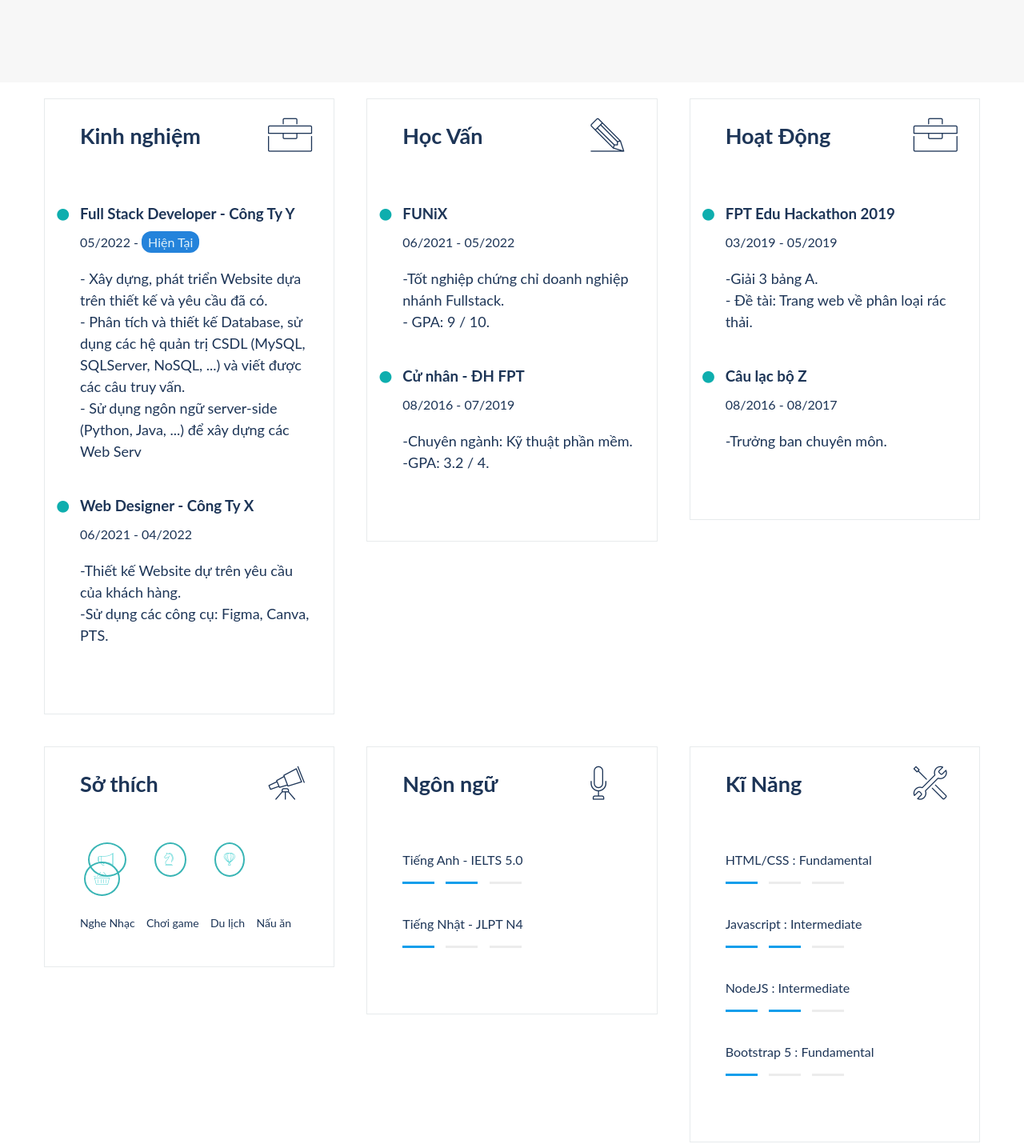
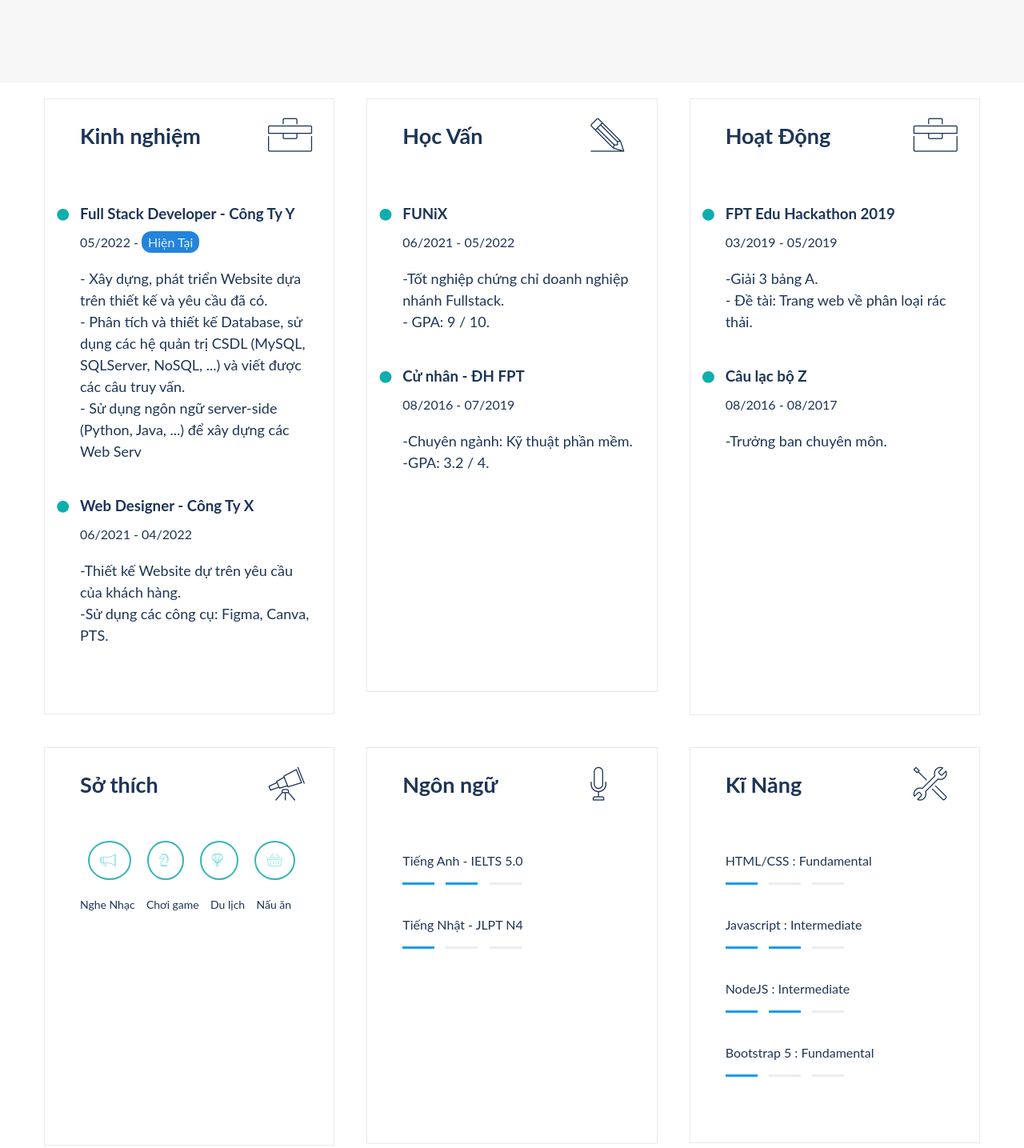
Before and after one commit to BachTon2008/asm2, a plain HTML site: page index.html in a window 1280 px wide. Shown: the part 1220-2655 px from the top of the page at 80% size. Drawn offline with Linux system fonts and the light colour scheme.

Commit message:
bachtonlam_asm2

```diff
--- a/css/style.css
+++ b/css/style.css
@@ -25,7 +25,7 @@ section > .container {
 /* Banner */
 .img-banner {
   position: relative;
-  background-image: url(/images/banner.jpg);
+  background-image: url(../images/banner.jpg);
   width: 100%;
   height: 600px;
   background-size: cover;
@@ -97,22 +97,14 @@ li span {
 
 #pesonal-info {
   padding: 0 200px 80px 30px;
-  /* background-color: white; */
-  /* border-radius: 35px; */
-  /* box-shadow: 0 10px 20px 0 rgba(0, 0, 0, 0.19); */
+
   font-size: 18px;
   margin-bottom: 30px;
-  /* padding: 40px 30px;
-  background-color: #e7f2f8;
-  border-radius: 25px;
-  box-shadow: 0 10px 20px 0 rgba(0, 0, 0, 0.19); */
 }
 
 #target {
   padding: 40px 30px;
-  /* background-color: #e7f2f8; */
-  /* border-radius: 25px; */
-  /* box-shadow: 0 10px 20px 0 rgba(0, 0, 0, 0.19); */
+
   margin-bottom: 30px;
 }
 
@@ -124,6 +116,7 @@ li span {
   row-gap: 20px;
   align-items: start;
 }
+
 /* kinh nghiệm việc làm */
 .job-box-grid {
   display: grid;
@@ -133,7 +126,6 @@ li span {
   border: 0.5px solid #e7ebec;
   align-items: center;
   padding: 24px;
-  /* box-shadow: 0 10px 20px 0 rgba(0, 0, 0, 0.19); */
 }
 
 .job-content {
@@ -180,16 +172,11 @@ li span {
   border-radius: 50%;
 }
 .rounding {
-  /* width: 70px;
-  height: 70px; */
   color: rgb(62, 206, 206);
   border: 2px solid rgb(57, 181, 181);
-  padding: 10px;
+  padding: 13px;
   border-radius: 50%;
-  margin-right: 30px;
-  margin-left: 5px;
-
-  /* margin-bottom: 0.5rem; */
+  margin-right: 20px;
 }
 /* Ngôn ngữ */
 .good {
@@ -301,7 +288,7 @@ a:active {
 /* nâng cao */
 .avt-default {
   height: 250px;
-  width: 200px;
+  width: 250px;
   border-radius: 50%;
   background-color: #ffff;
   border: 4px solid #b7b3a9;
@@ -311,10 +298,7 @@ a:active {
 .avt-banner {
   position: absolute;
   display: inline-block;
-  bottom: -200px; /* dành cho máy tính câycây */
-  /* bottom: -180px; dành cho máy tính latoplatop */
+  bottom: -200px;
   right: 50%;
   transform: translate(50%, -50%);
 }
-/* border: 2px solid #b7b3a9;
-box-shadow: 0 10px 20px 0 rgba(0, 0, 0, 0.19); */
--- a/index.html
+++ b/index.html
@@ -28,25 +28,11 @@
         <a href="#">Thông tin &nbsp;<i class="icon icon-user"></i></a>
         <a href="#">Lý lịch &nbsp;<i class="icon icon-doc-text-inv"></i></a>
         <div class="text-nav">
-          <!-- <img
-            src="/images/z6613583571387_cb9fcb82bdfd7dbbdd8cb300cb896fd1.jpg"
-            alt="Avatar"
-            width="135px"
-            height="180px"
-            style="
-              border-radius: 50%;
-              margin-right: 10px;
-              border: 3px solid rgb(255, 255, 255);
-              position: absolute;
-              top: 90%;
-              left: 45%;
-            "
-          /> -->
           <h1>Tôn Lâm Bách</h1>
           <span>Full Stack Developer</span>
           <div class="avt-banner">
             <img
-              src="/images/z6613583571387_cb9fcb82bdfd7dbbdd8cb300cb896fd1.jpg"
+              src="./images/z6613583571387_cb9fcb82bdfd7dbbdd8cb300cb896fd1.jpg"
               alt="Avatar"
               class="avt-default"
             />
@@ -149,7 +135,10 @@
         <!-- end kinh nghiệm việc làm -->
 
         <!-- Học vấn -->
-        <div class="job-box-grid" style="margin-top: 20px">
+        <div
+          class="job-box-grid"
+          style="margin-top: 20px; padding-bottom: 212px"
+        >
           <div class="job-title">
             <h1>Học Vấn</h1>
           </div>
@@ -186,7 +175,10 @@
         <!-- end học vấn -->
 
         <!-- Hoạt động -->
-        <div class="job-box-grid" style="margin-top: 20px">
+        <div
+          class="job-box-grid"
+          style="margin-top: 20px; padding-bottom: 268px"
+        >
           <div class="job-title">
             <h1>Hoạt Động</h1>
           </div>
@@ -222,7 +214,10 @@
         <!-- End-hoạt động -->
 
         <!-- Sở thích -->
-        <div class="job-box-grid" style="margin-top: 20px">
+        <div
+          class="job-box-grid"
+          style="margin-top: 20px; padding-bottom: 270px"
+        >
           <div class="job-title">
             <h1>Sở thích</h1>
           </div>
@@ -254,7 +249,10 @@
         <!-- end-sở thích -->
 
         <!-- Ngôn ngữ -->
-        <div class="job-box-grid" style="margin-top: 20px">
+        <div
+          class="job-box-grid"
+          style="margin-top: 20px; padding-bottom: 185px"
+        >
           <div class="job-title">
             <h1>Ngôn ngữ</h1>
           </div>
@@ -326,7 +324,7 @@
           <!-- chung chi 1 -->
           <div class="cer-content">
             <img
-              src="/images/Cert_WEB.png"
+              src="./images/Cert_WEB.png"
               alt="Ảnh chứng chỉ"
               class="img-cc"
             />
@@ -343,7 +341,7 @@
           <!-- chung chi 2 -->
           <div class="cer-content cer-content-2">
             <img
-              src="/images/Cert_PRF.png"
+              src="./images/Cert_PRF.png"
               alt="Ảnh chứng chỉ"
               class="img-cc"
             />
@@ -360,7 +358,7 @@
           <!-- chung chi 3 -->
           <div class="cer-content cer-content-3">
             <img
-              src="/images/Cert_DBI.png"
+              src="./images/Cert_DBI.png"
               alt="Ảnh chứng chỉ"
               class="img-cc"
             />
```
